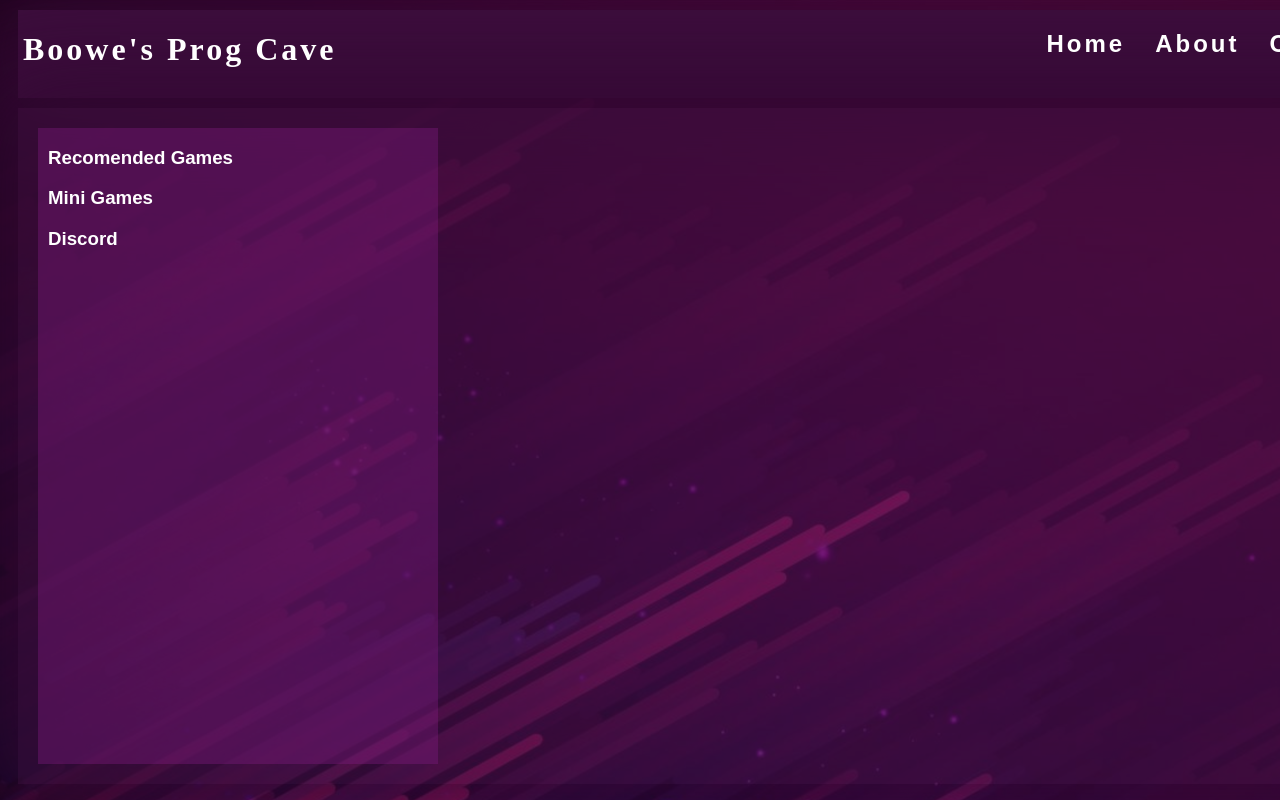
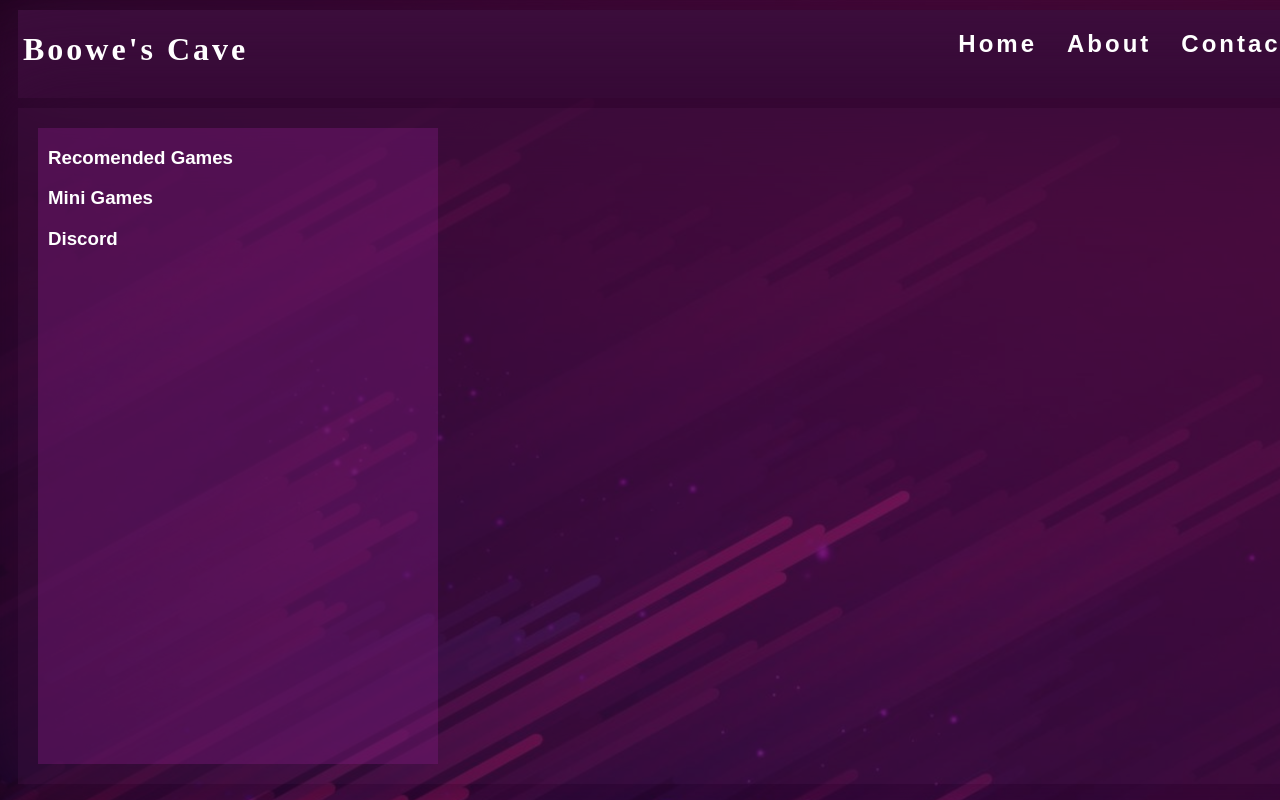
Before and after one commit to Misnael/Prog, a plain HTML site: page Yes/index.html in a window 1280 px wide. Shown: the top 800 px of the page. Drawn offline with Linux system fonts and the light colour scheme.

Commit message:
Update index.html

```diff
--- a/Yes/index.html
+++ b/Yes/index.html
@@ -13,7 +13,7 @@
         <div class="Menu">
 
             <div class="Name"><h1>Boowe's
-                Prog
+
                 Cave</h1>
             </div>
 
```
